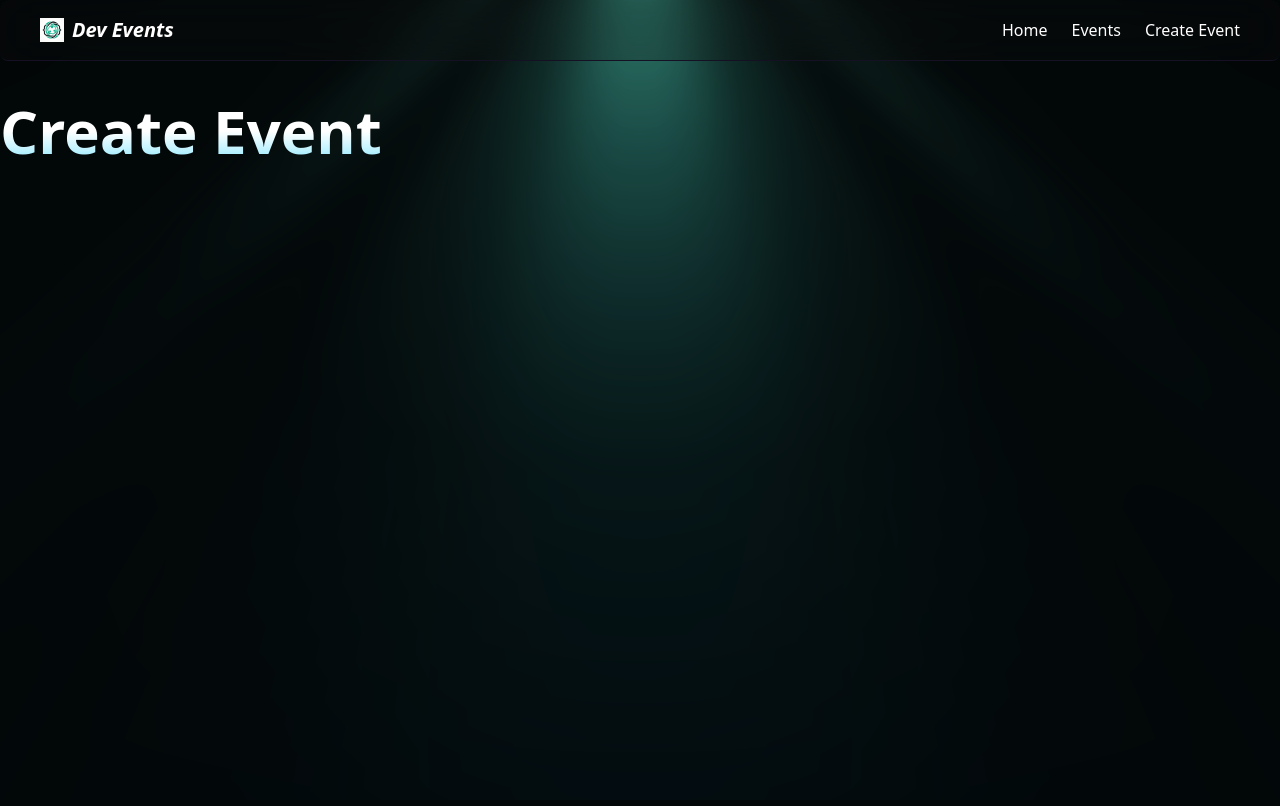
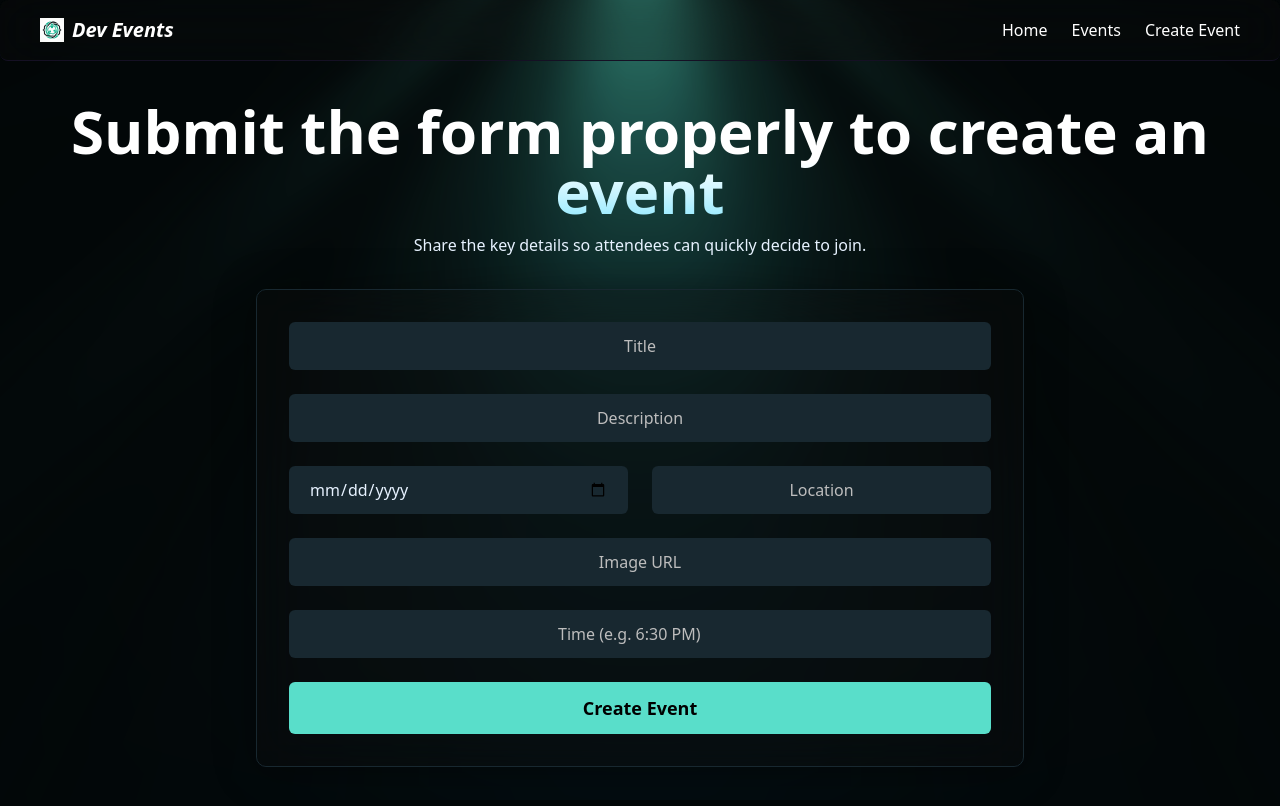
Before and after one commit to IHJ007/Dev-Events, a Next.js app: page /events/create in a window 1280 px wide. Built offline with nearby package versions, Linux system fonts and the light colour scheme; a web font is replaced by a local one.

Commit message:
Added Create Event feature

```diff
--- a/app/api/events/route.ts
+++ b/app/api/events/route.ts
@@ -35,9 +35,9 @@ export async function GET(request: NextRequest) {
 export async function POST(request: Request) {
 
   const body = await request.json();
-  const { title, image, slug, location, date, time } = body;
+  const { title, imageUrl, slug, location, date, time } = body;
 
-  if (!title || !image || !slug || !location || !date || !time) {
+  if (!title || !imageUrl || !slug || !location || !date || !time) {
     return NextResponse.json(
       { error: "All fields are required" },
       { status: 400 }
--- a/app/events/create/page.tsx
+++ b/app/events/create/page.tsx
@@ -1,8 +1,105 @@
+'use client';
+import React, { useState } from 'react';
+import { useRouter } from 'next/navigation';
+
 const CreateEventPage = () => {
+
+  const router = useRouter();
+
+  const [title, setTitle] = useState('');
+  const [description, setDescription] = useState('');
+  const [date, setDate] = useState('');
+  const [location, setLocation] = useState('');
+  const [imageUrl, setImageUrl] = useState('');
+  const [time, setTime] = useState('');
+
+  const handleChange = (event: React.ChangeEvent<HTMLInputElement>) => {
+    const { name, value } = event.target;
+    if (name === 'title') setTitle(value);
+    if (name === 'description') setDescription(value);
+    if (name === 'date') setDate(value);
+    if (name === 'location') setLocation(value);
+    if (name === 'imageUrl') setImageUrl(value);
+    if (name === 'time') setTime(value);
+  };
+
+  const handleSubmit = async (event: React.FormEvent<HTMLFormElement>) => {
+    event.preventDefault();
+
+    const slug = title.toLowerCase().replace(/\s+/g, '-').replace(/[^a-z0-9-]/g, '');
+
+    const payload = { title, description, date, location, imageUrl, time, slug };
+
+    console.log('Submitting:', JSON.stringify(payload));
+    try {
+      const response = await fetch('/api/events', {
+        method: 'POST',
+        headers: { 'Content-Type': 'application/json' },
+        body: JSON.stringify(payload),
+      });
+
+      if (!response.ok) {
+        throw new Error('Failed to create event. Please try again.');
+      } else {
+        alert('Event created successfully!');
+        router.push('/events');
+      }
+    } catch (error) {
+      console.error('Error creating event: ', error);
+      alert('Failed to create event. Please try again.');
+    }
+  }
+
   return (
-    <div>
-      <h1>Create Event</h1>
-    </div>
+    <section className="mx-5 sm:mx-10 flex flex-col items-center">
+      <div className="header text-center items-center">
+        <h1>Submit the form properly to create an event</h1>
+        <p className="text-light-100 mt-3 max-w-2xl mx-auto">
+          Share the key details so attendees can quickly decide to join.
+        </p>
+      </div>
+
+      <div className="glass card-shadow mt-8 w-full max-w-3xl rounded-[10px] border border-dark-200 p-6 sm:p-8">
+        <form onSubmit={handleSubmit} className="flex flex-col gap-5 sm:gap-6">
+
+          <input className="bg-dark-200 rounded-[6px] px-5 py-3 text-light-100 placeholder:text-light-200 text-center"
+          type="text" name="title" placeholder="Title" value={title} onChange={handleChange} required />
+
+          <input className="bg-dark-200 rounded-[6px] px-5 py-3 text-light-100 placeholder:text-light-200 text-center"
+          type="text" name="description" placeholder="Description" value={description} onChange={handleChange} required />
+
+          <div className="grid grid-cols-1 gap-5 sm:grid-cols-2 sm:gap-6">
+            <input className="bg-dark-200 rounded-[6px] px-5 py-3 text-light-100 placeholder:text-light-200 text-center"
+            type="date" name="date" placeholder="Date" value={date} onChange={handleChange} required />
+
+            <input className="bg-dark-200 rounded-[6px] px-5 py-3 text-light-100 placeholder:text-light-200 text-center"
+            type="text" name="location" placeholder="Location" value={location} onChange={handleChange} required />
+          </div>
+
+          <input className="bg-dark-200 rounded-[6px] px-5 py-3 text-light-100 placeholder:text-light-200 text-center"
+          type="text" name="imageUrl" placeholder="Image URL" value={imageUrl} onChange={handleChange} required />
+
+          <input className="bg-dark-200 rounded-[6px] px-5 py-3 text-light-100 placeholder:text-light-200 text-center"
+          type="text" name="time" placeholder="Time (e.g. 6:30 PM)" value={time} onChange={handleChange} list="time-options" required />
+          <datalist id="time-options">
+            <option value="9:00 AM" />
+            <option value="10:00 AM" />
+            <option value="11:00 AM" />
+            <option value="12:00 PM" />
+            <option value="1:00 PM" />
+            <option value="2:00 PM" />
+            <option value="3:00 PM" />
+            <option value="4:00 PM" />
+            <option value="5:00 PM" />
+            <option value="6:00 PM" />
+            <option value="7:00 PM" />
+            <option value="8:00 PM" />
+          </datalist>
+
+          <button className="bg-primary hover:bg-primary/90 w-full cursor-pointer rounded-[6px] px-4 py-3 text-lg font-semibold text-black" type="submit">Create Event</button>
+        </form>
+      </div>
+    </section>
   );
 };
 
--- a/components/EventCard.tsx
+++ b/components/EventCard.tsx
@@ -6,14 +6,14 @@ import posthog from 'posthog-js';
 
 interface Props {
     title : string;
-    image : string;
+    imageUrl : string;
     slug : string;
     location : string;
     date : string;
     time : string;
 }
 
-function EventCard({ title, image, slug, location, date, time } : Props) {
+function EventCard({ title, imageUrl, slug, location, date, time } : Props) {
   const handleClick = () => {
     posthog.capture('event_card_clicked', {
       event_title: title,
@@ -22,10 +22,10 @@ function EventCard({ title, image, slug, location, date, time } : Props) {
       event_date: date,
     });
   };
-  console.log("image value:", image);
+  console.log("image value:", imageUrl);
   return (
     <Link href = {`/events/${slug}`} id='event-card' onClick={handleClick}>
-        <Image src = {image} alt = {title} width = {410} height = {300} className = 'poster'/>
+        <Image src={imageUrl || 'https://picsum.photos/410/300'} alt={title} width={410} height={300} className='poster' />
 
         <div className='flex flex-row gap-2'>
           <Image src = "/icons/pin.svg" alt='location' width={14} height={14} />
--- a/components/Navbar.tsx
+++ b/components/Navbar.tsx
@@ -13,7 +13,7 @@ function Navbar() {
             <ul>
                 <Link href='/'>Home</Link>
                 <Link href='/events'>Events</Link>
-                <Link href='/'>Create Event</Link>
+                <Link href='/events/create'>Create Event</Link>
             </ul>
         </nav>
     </header>
--- a/lib/firebaseClient.ts
+++ b/lib/firebaseClient.ts
@@ -1,7 +1,7 @@
 'use client'
 
-import { initializeApp, getApps } from "firebase/app"
-import { getFirestore } from "firebase/firestore"
+import { initializeApp, getApps } from "firebase/app";
+import { getFirestore } from "firebase/firestore";
 
 const firebaseConfig = {
   apiKey: process.env.NEXT_PUBLIC_FIREBASE_API_KEY,
--- a/package.json
+++ b/package.json
@@ -21,6 +21,7 @@
     "radix-ui": "^1.4.3",
     "react": "19.2.3",
     "react-dom": "19.2.3",
+    "react-dropzone": "^15.0.0",
     "tailwind-merge": "^3.5.0"
   },
   "devDependencies": {
```
Also changed, not shown: 1 other file (tests, documents, lock files or other folders).
